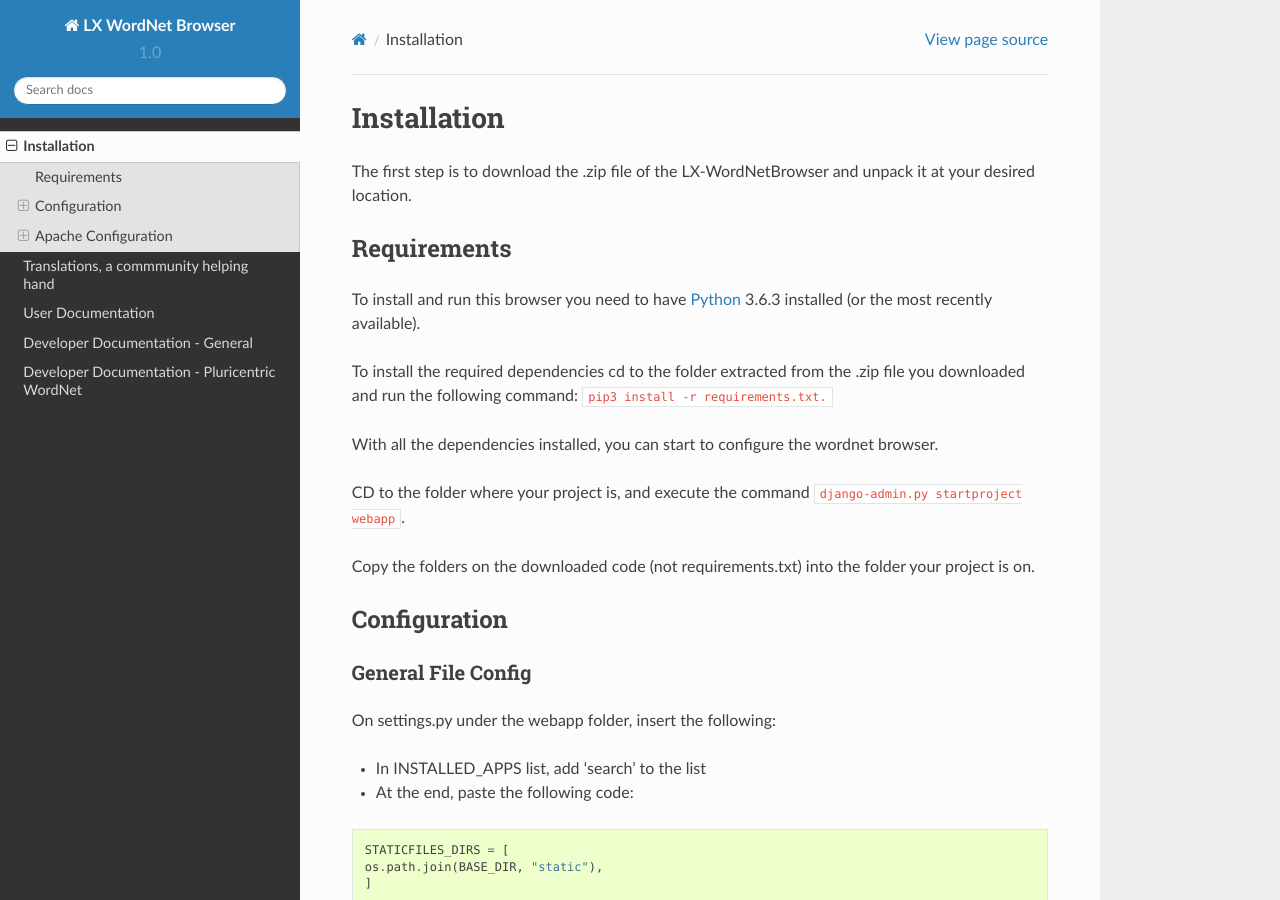
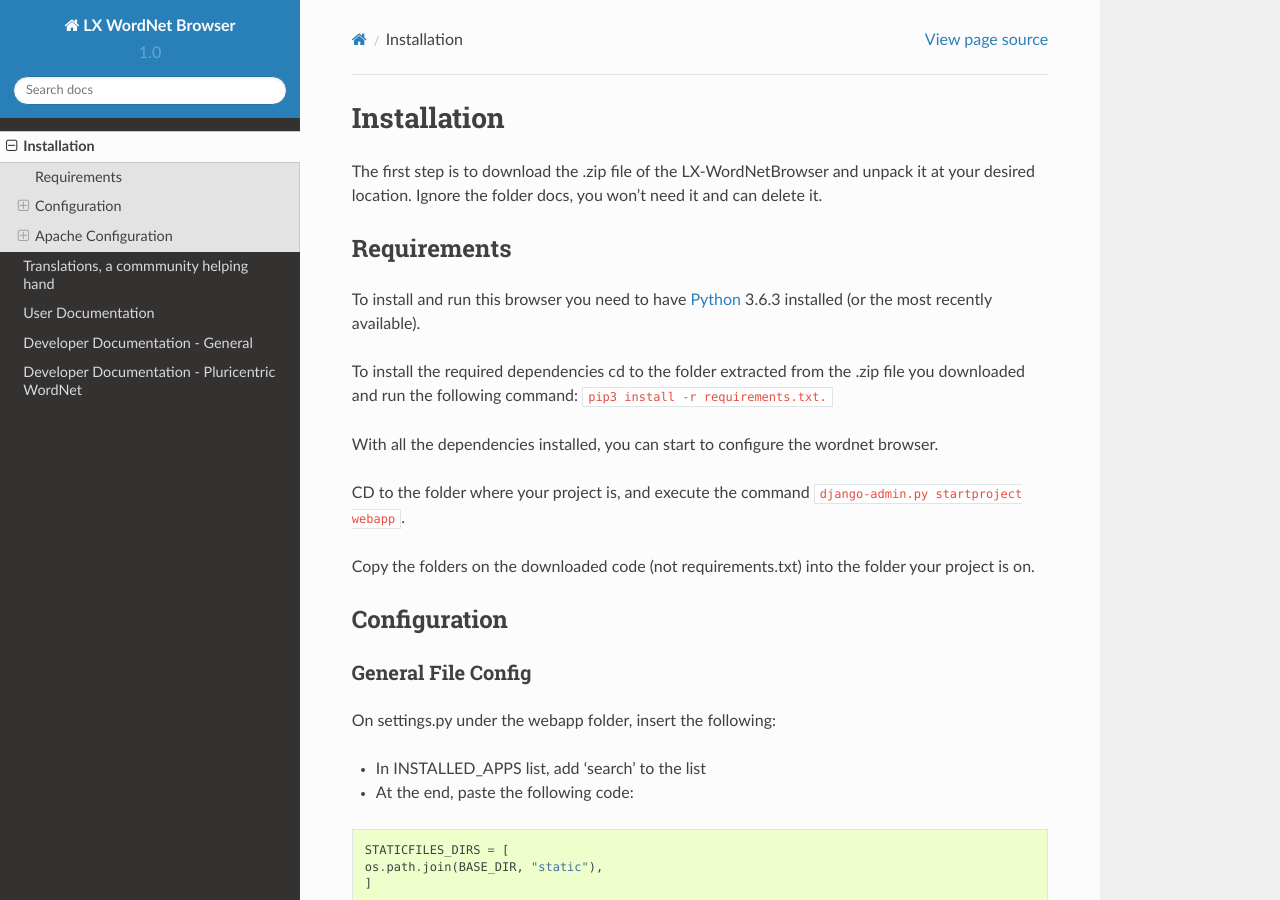
Before and after one commit to nlx-group/LX-WordNetBrowser, a Sphinx documentation site: the page built from docs/installation.rst, in a window 1280 px wide and 900 px high. Built offline with Sphinx 7.4.7 and the Read the Docs theme 2.0.0, drawn with Linux system fonts in a browser that asks for light colours.

Commit message:
Single line doc update..

```diff
--- a/docs/installation.rst
+++ b/docs/installation.rst
@@ -1,7 +1,7 @@
 Installation
 ============
 
-The first step is to download the .zip file of the LX-WordNetBrowser and unpack it at your desired location.
+The first step is to download the .zip file of the LX-WordNetBrowser and unpack it at your desired location. Ignore the folder docs, you won't need it and can delete it.
 
 Requirements
 ------------
```
